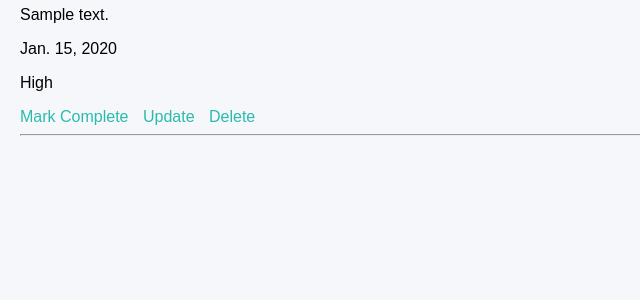
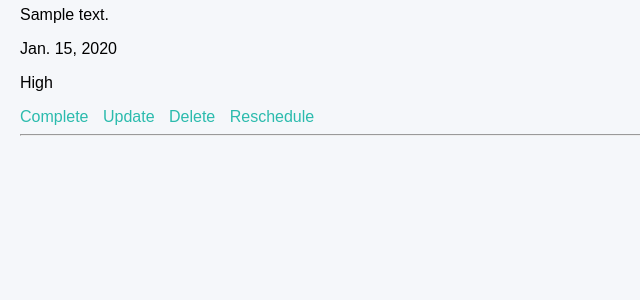
Before and after one commit to ZarinSultana/Panic-Planner, a Django app: template panicplanner/planner/templates/planner/home.html in a window 1280 px wide. Shown: the part 160-460 px from the top of the page, without its empty margins (0-640 px from the left). Run offline with Django 5.2, Linux system fonts and the light colour scheme; the template is opened without the code that fills it: values that come from a table or form of the project are taken from there, others are empty; tables that the repository leaves empty hold one stand-in row (values such as "Sample post").

Commit message:
added task rescheduling feature

```diff
--- a/panicplanner/planner/templates/planner/home.html
+++ b/panicplanner/planner/templates/planner/home.html
@@ -24,12 +24,12 @@
 {% if tasks.is_completed %}
 <p> Completed</p>
 {% else %}
-<a href ="{% url 'complete_task' task.id % }"> Mark Complete</a>
+<a href ="{% url 'complete_task' task.id % }"> Complete</a>
 {% endif %}
 
 <a href="{% url 'update_task' task.id %}">Update</a>
 <a href="{% url 'delete_task' task.id %}">Delete</a>
-
+<a href="{% url 'reschedule_task' task.id %}">Reschedule</a>
 <hr>
 
 {% endfor %}
--- a/panicplanner/planner/urls.py
+++ b/panicplanner/planner/urls.py
@@ -8,5 +8,7 @@ urlpatterns = [
     path('delete/<int:task_id>/', views.delete_task, name='delete_task'),
     path('complete/<int:task_id>/', views.complete_task, name='complete_task'),
     path('generate-plan/<int:task_id>/', views.generate_plan, name='generate_plan'),
+    path('reschedule/<int:task_id>/', views.reschedule_task, name='reschedule_task'),
+
 
 ]
```
Also changed, not shown: panicplanner/planner/views.py (+14 -0 lines).
